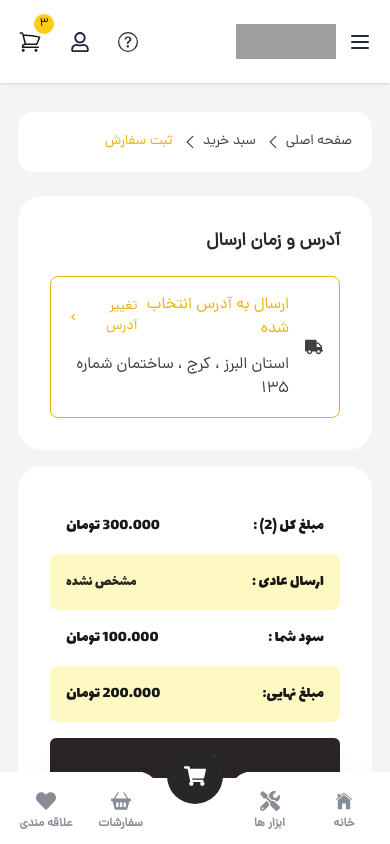
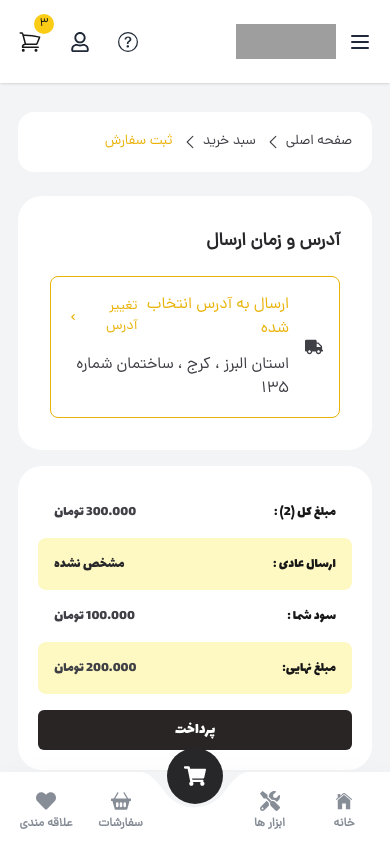
Before and after one commit to milad1385/tool-shop, a Next.js app: page /checkout in a window 390 px wide. Shown: the top 844 px of the page. Built offline with nearby package versions, Linux system fonts and the light colour scheme; grey boxes are pictures that could not be loaded.

Commit message:
add responsive layout in checkout component

```diff
--- a/src/components/templates/checkout/Checkout.tsx
+++ b/src/components/templates/checkout/Checkout.tsx
@@ -1,24 +1,24 @@
 function Checkout() {
   return (
     <div className="col-span-12 md:col-span-3">
-      <div className="bg-white rounded-3xl p-8">
+      <div className="bg-white rounded-3xl p-5 md:p-8">
         <div className="flex flex-col font-Lalezar  text-base">
-          <div className="flex items-center justify-between p-4">
+          <div className="flex items-center justify-between p-4 text-sm md:text-base">
             <span>مبلغ کل (2) : </span>
-            <span>300.000 تومان</span>
+            <span className="text-zinc-700">300.000 تومان</span>
           </div>
-          <div className="flex items-center justify-between p-4 bg-yellow-100 rounded-lg">
+          <div className="flex items-center justify-between p-4 text-sm md:text-base bg-yellow-100 rounded-lg">
             <span>ارسال عادی : </span>
             {/* <span>140.000</span> */}
             <span className="text-sm text-zinc-800">مشخص نشده</span>
           </div>
-          <div className="flex items-center justify-between p-4">
+          <div className="flex items-center justify-between p-4 text-sm md:text-base">
             <span>سود شما : </span>
-            <span>100.000 تومان</span>
+            <span className="text-zinc-700">100.000 تومان</span>
           </div>
-          <div className="flex items-center justify-between p-4 bg-yellow-100 rounded-lg mb-4">
+          <div className="flex items-center justify-between p-4 text-sm md:text-base bg-yellow-100 rounded-lg mb-4">
             <span>مبلغ نهایی:</span>
-            <span>200.000 تومان</span>
+            <span className="text-zinc-700">200.000 تومان</span>
           </div>
           <button className="flex items-center justify-center py-2 rounded-md bg-stone-800 hover:bg-stone-900 text-white">
             پرداخت
```
